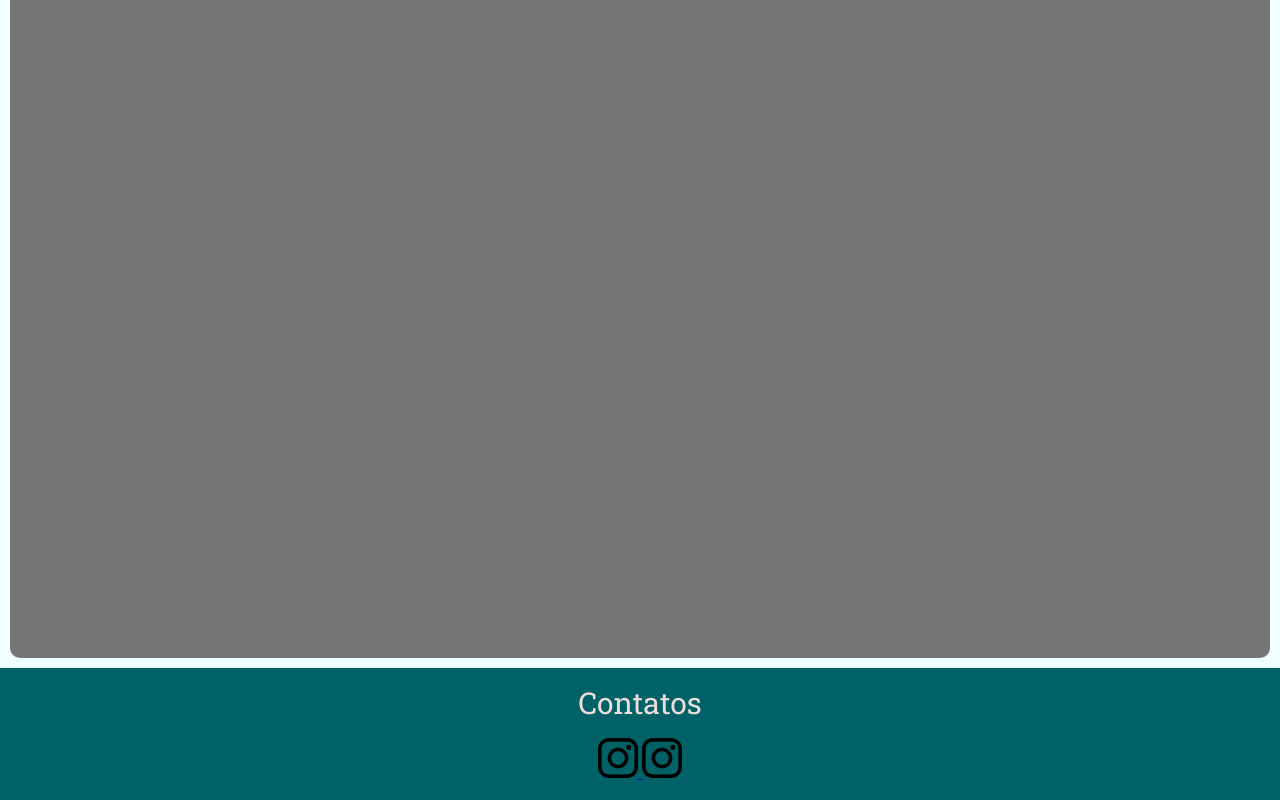
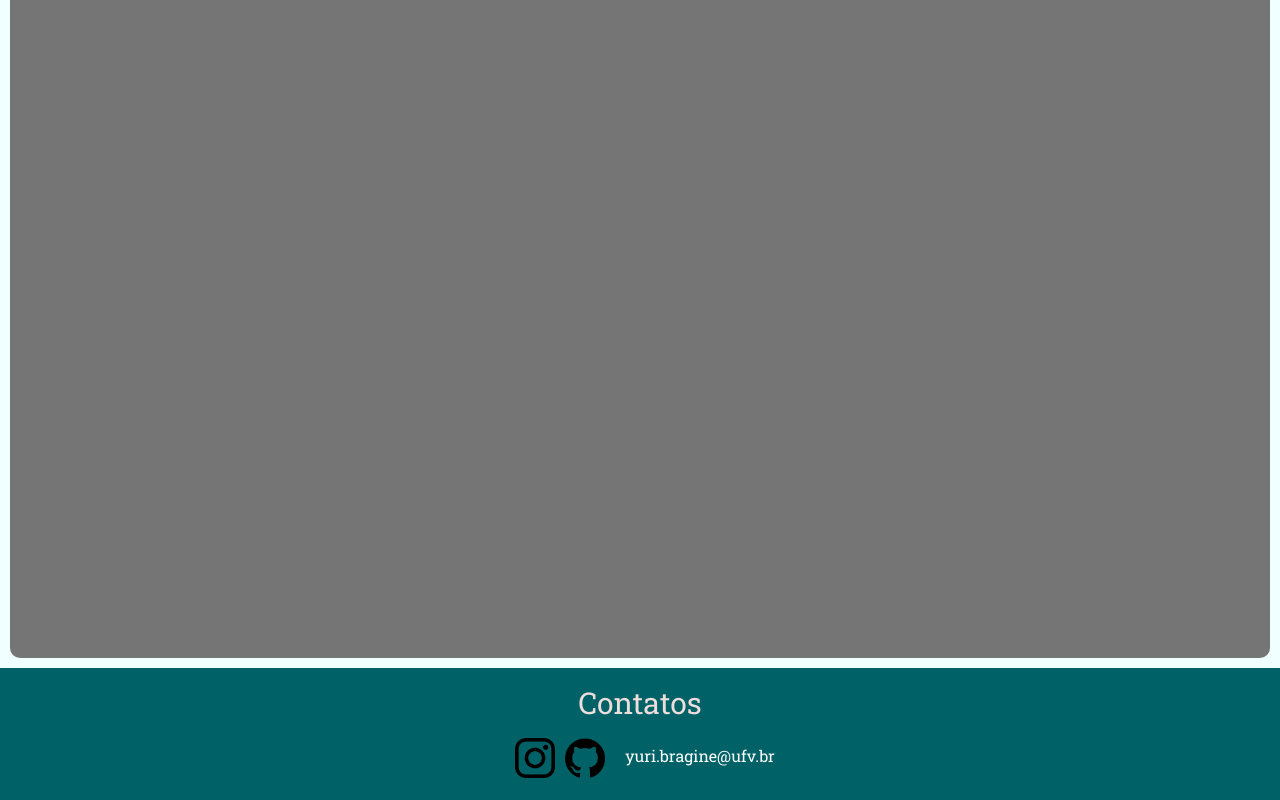
Before and after one commit to YuriBrag/Web-SobreMim-YuriBragine, a plain HTML site: page index.html in a window 1280 px wide. Shown: the part 310-1110 px from the top of the page. Drawn offline with Linux system fonts and the light colour scheme.

Commit message:
create footer and contacts section

```diff
--- /dev/null
+++ b/css/components/contactsSection.css
@@ -0,0 +1,7 @@
+.contactsSection {
+    justify-content: center;
+    display: flex;
+    color: rgb(255, 255, 255);
+    align-content: center;
+    align-items: center;
+}
--- /dev/null
+++ b/css/components/emailLink.css
@@ -0,0 +1,8 @@
+.emailLink {
+    margin-top: 15px;
+    display: inline-flex;
+    align-items: center;
+    margin-left: 20px;
+    text-decoration: none;
+    color: inherit;
+}
--- a/css/components/mainLogo.css
+++ b/css/components/mainLogo.css
@@ -2,4 +2,5 @@
     margin-top: 20px;
     max-width: 40px;
     max-height: 40px;
+    margin-left: 10px;
 }
--- a/index.html
+++ b/index.html
@@ -17,6 +17,8 @@
         <link rel="stylesheet" href="css/components/mainFooter.css">
         <link rel="stylesheet" href="css/components/mainSubtitle.css">
         <link rel="stylesheet" href="css/components/mainLogo.css">
+        <link rel="stylesheet" href="css/components/contactsSection.css">
+        <link rel="stylesheet" href="css/components/emailLink.css">
     </head>
     <body>
         <header class="mainHeader">
@@ -34,12 +36,13 @@
     <footer class="mainFooter">
         <p class="mainSubtitle -contacts">Contatos</p>
         <section class="contactsSection">
-            <a href="https://www.instagram.com/yuribragine/">
+            <a href="https://www.instagram.com/yuribragine/" target="_blank">
                 <img class="mainLogo" src="assets/img/logoInstagram.png" alt="Logo do instagram">
             </a>
-            <a href="https://www.instagram.com/yuribragine/">
-                <img class="mainLogo" src="assets/img/logoInstagram.png" alt="Logo do instagram">
+            <a href="https://github.com/YuriBrag" target="_blank">
+                <img class="mainLogo" src="assets/img/githubLogo.png" alt="Logo do github">
             </a>
+            <a class="emailLink" href="https://www.google.com/intl/pt/gmail/about/" target="_blank">yuri.bragine@ufv.br</a>
         </section>
     </footer>
 </html>
```
Also changed, not shown: assets/img/githubLogo.png (added).
